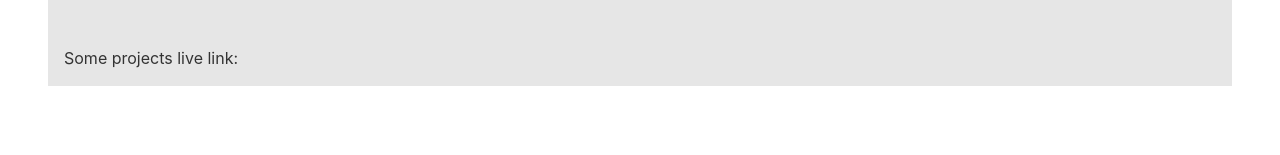
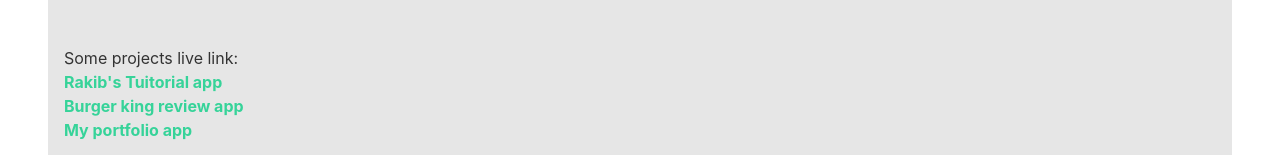
Before and after one commit to Rakib-cloud/RS-Manufacture-website, a React (Create React App) app: page /portfolio in a window 1280 px wide. Shown: the part 1162-1317 px from the top of the page. Before the commit the page ends 1248 px from the top, so only its background shows below. Built offline with nearby package versions, Linux system fonts and the light colour scheme; no server answers.

Commit message:
done assignmnt

```diff
--- a/src/Pages/Dashboard/Payment.js
+++ b/src/Pages/Dashboard/Payment.js
@@ -1,11 +1,10 @@
 import React  from 'react';
 import { useQuery } from 'react-query';
 import { useParams } from 'react-router-dom';
-// import { Elements } from '@stripe/react-stripe-js';
-// import { loadStripe } from '@stripe/stripe-js';
 
 
-// const stripePromise = loadStripe('pk_test_51L4JGhCr3RdfjXOQkCFMuz5feiJ6adigsD0mgBVXgiFD3on57jV6o3c11I0sHtnq6LSFzJ9cvfcvM1hDAWojkB0P00Bm40lGHZ');
+
+
 const Payment = () => {
     const { id} = useParams();
     console.log(id);
@@ -13,7 +12,7 @@
 
     const url = `http://localhost:5000/orders/${id}`;
 
-  const { data: orders } = useQuery(['orders', id], () => fetch(url).then(res => res.json()));
+  const { data: orders } = useQuery(['orders', id], () => fetch(url).then(res => res.json()).then(data =>console.log(data)));
 
 
 
@@ -29,7 +28,7 @@
 
                     <div class="card w-50 max-w-md bg-base-100 shadow-xl my-12">
                 <div class="card-body">
-                    <p className="text-success font-bold">Hello, {orders.name}</p>
+                    <p className="text-success font-bold">Hello{orders.name}</p>
                     <h2 class="card-title">your address: {orders.address}</h2>
 
                     <p>Please pay: {orders.price}</p>
--- a/src/Pages/Portfolio/Portfolio.js
+++ b/src/Pages/Portfolio/Portfolio.js
@@ -38,6 +38,17 @@
   </div>
 </div>
       <p>Some projects live link:</p>
+      <div className="text-success font-bold">
+      <a href="https://rakibstuitorialpoint.netlify.app/">Rakib's Tuitorial app</a>
+
+      </div>
+      <div className="text-success font-bold">
+      <a href="https://burger-kingreviewer.netlify.app/">Burger king review app</a>
+
+      </div>
+      <div className="text-success font-bold">
+      <a href="https://rakibulpersonalportfolio.netlify.app/">My portfolio app</a>
+      </div>
     </div>
   </div>
 </div>
```
